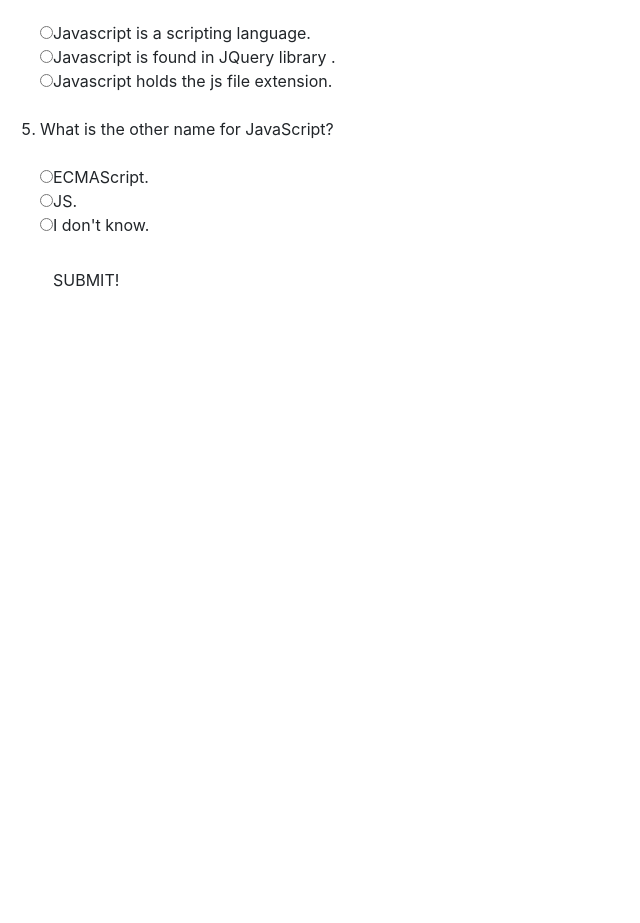
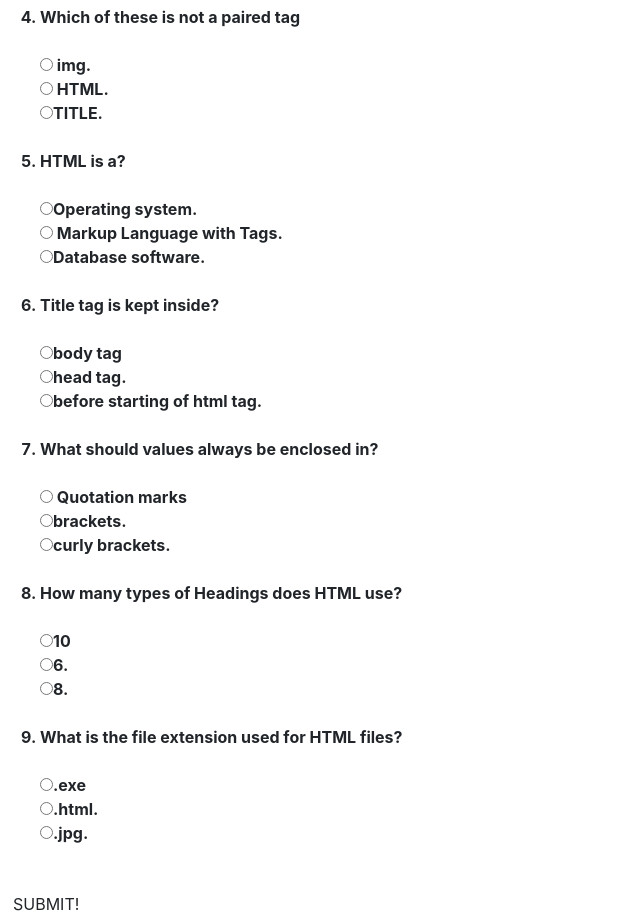
Before and after one commit to simon23-yonni/QUIZ-BOARD, a plain HTML site: page index.html in a window 1280 px wide. Shown: the part 547-1470 px from the top of the page, without its empty margins (0-640 px from the left). Before the commit the page ends 862 px from the top, so only its background shows below. Drawn offline with nearby package versions, Linux system fonts and the light colour scheme.

Commit message:
index.html

```diff
--- a/index.html
+++ b/index.html
@@ -2,51 +2,74 @@
 <html>
     <head>
       <link href="https://fonts.googleapis.com/css?family=Indie+Flower" rel="stylesheet">
-    <link href="css/bootstrap-3.3.7-dist/css/bootstrap.css" rel="stylesheet" type="text/css">
+      <link href="css/bootstrap-4.3.1-dist/css/bootstrap.css" rel="stylesheet" type="text/css">
       <link href="css/styles.css" rel="stylesheet" type="text/css">
-    <script src="https://code.jquery.com/jquery-3.3.1.min.js" integrity="sha256-FgpCb/KJQlLNfOu91ta32o/NMZxltwRo8QtmkMRdAu8="   crossorigin="anonymous"></script>
-    <script src="./js/scripts.js"></script>
+      <script src="https://code.jquery.com/jquery-3.3.1.min.js"></script>
+      <script src="js/scripts.js"></script>
       <title>quizboard</title>
     </head>
     <body>
         <div id="container">
             <div id="card">
-           <div id="box"
-       <h1>Welcome to today's quiz.</h1>
-       <p><strong>DO NOT</strong> leave a question unanswered!</p>
-       </div>
+            <div id="box">
+              <h1>QUIZ BOARD.</h1>
+              <p><strong>Please answer all questions below</strong></p>
+
         <form id="questions">
             <ol>
+              <strong>
                 <br><li> What does HTML stand for?</li><br>
                 <input type="radio" id="1a" name="answer1" value="10"/>Hyper Text Markup Language.<br>
-               <input type="radio" id="2a" name="answer1" value="0"/>Hakuna tofauti ya mtu na lorry<br>
-               <input type="radio" id="3a" name="answer1" value="0"/>Hunger mail lessons.<br>
+                <input type="radio" id="2a" name="answer1" value="0"/>Huge mail.<br>
+                <input type="radio" id="3a" name="answer1" value="0"/>Header merge tag.<br>
 
-               <br><li>How many tags are in a regular element?</li><br>
-               <input type="radio" id="1b" name="answer2" value="0"/>1.<br>
-               <input type="radio" id="2b" name="answer2" value="10"/>2.<br>
-               <input type="radio" id="3b" name="answer2" value="0"/>3.<br>
+                <br><li>What is the correct syntax of doctype in HTML?</li><br>
+                <input type="radio" id="1b" name="answer2" value="0"/>(doctype html!).<br>
+                <input type="radio" id="2b" name="answer2" value="10"/> (!doctype html).<br>
+                <input type="radio" id="3b" name="answer2" value="0"/>There is no difference.<br>
 
-               <br><li>What method is responsible for parsing integers?</li><br>
-               <input type="radio" id="1c" name="answer3" value="0"/>parseFloat<br>
-               <input type="radio" id="2c" name="answer3" value="0"/>returnNumber<br>
-               <input type="radio" id="3c" name="answer3" value="10"/>parseInt.<br>
+                <br><li>Which is the first tag used in a html document?</li><br>
+                <input type="radio" id="1c" name="answer3" value="10"/>HTML.<br>
+                <input type="radio" id="2c" name="answer3" value="0"/>TITLE.<br>
+                <input type="radio" id="3c" name="answer3" value="0"/>BODY.<br>
 
-               <br><li>Which statement is <strong>FALSE</strong>?</li><br>
-               <input type="radio" id="1d" name="answer4" value="0"/>Javascript is a scripting language.<br>
-               <input type="radio" id="2d" name="answer4" value="10"/>Javascript is found in JQuery library  .<br>
-               <input type="radio" id="3d" name="answer4" value="0"/>Javascript holds the js file extension.<br>
+                <br><li>Which of these is not a paired tag</li><br>
+                <input type="radio" id="1d" name="answer4" value="10"/> img.<br>
+                <input type="radio" id="2d" name="answer4" value="0"/> HTML.<br>
+                <input type="radio" id="3d" name="answer4" value="0"/>TITLE.<br>
 
-               <br><li>What is the other name for JavaScript?</li><br>
-               <input type="radio" id="1e" name="answer5" value="10"/>ECMAScript.<br>
-               <input type="radio" id="2e" name="answer5" value="0"/>JS.<br>
-               <input type="radio" id="3e" name="answer5" value="0"/>I don't know.<br>
+                <br><li> HTML is a?</li><br>
+                <input type="radio" id="1e" name="answer5" value="0"/>Operating system.<br>
+                <input type="radio" id="2e" name="answer5" value="10"/> Markup Language with Tags.<br>
+                <input type="radio" id="3e" name="answer5" value="0"/>Database software.<br>
 
+                <br><li>Title tag is kept inside?</li><br>
+                <input type="radio" id="1f" name="answer6" value="0"/>body tag<br>
+                <input type="radio" id="2f" name="answer6" value="10"/>head tag.<br>
+                <input type="radio" id="3f" name="answer6" value="0"/>before starting of html tag.<br>
+
+                <br><li> What should values always be enclosed in?</li><br>
+                <input type="radio" id="1g" name="answer7" value="10"/> Quotation marks<br>
+                <input type="radio" id="2g" name="answer7" value="0"/>brackets.<br>
+                <input type="radio" id="3g" name="answer7" value="0"/>curly brackets.<br>
+
+                <br><li>How many types of Headings does HTML use?</li><br>
+                <input type="radio" id="1h" name="answer8" value="0"/>10<br>
+                <input type="radio" id="2h" name="answer8" value="10"/>6.<br>
+                <input type="radio" id="3h" name="answer8" value="0"/>8.<br>
+
+                <br><li>What is the file extension used for HTML files?</li><br>
+                <input type="radio" id="1i" name="answer9" value="0"/>.exe<br>
+                <input type="radio" id="2i" name="answer9" value="10"/>.html.<br>
+                <input type="radio" id="3i" name="answer9" value="0"/>.jpg.<br>
+                </ol>
 
                 <div class="button">
                 <br><button class="btn" type="submit">SUBMIT!</button><br>
                 </div>
+                </div>
         </form>
+      </strong>
     </div>
         </div>
         <div id="input"></div>
```
Lines whose indentation alone changed are shown as unchanged.
